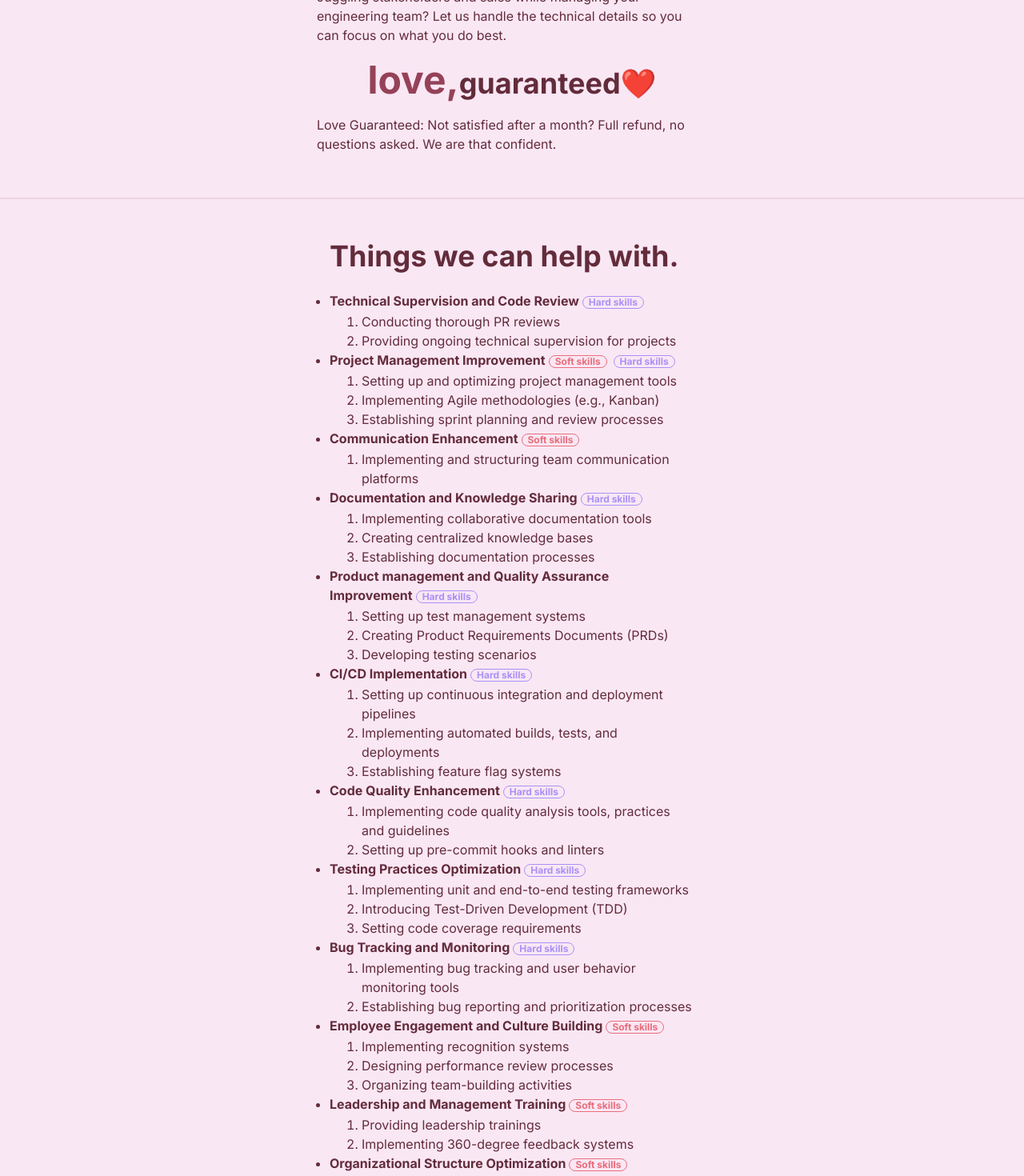
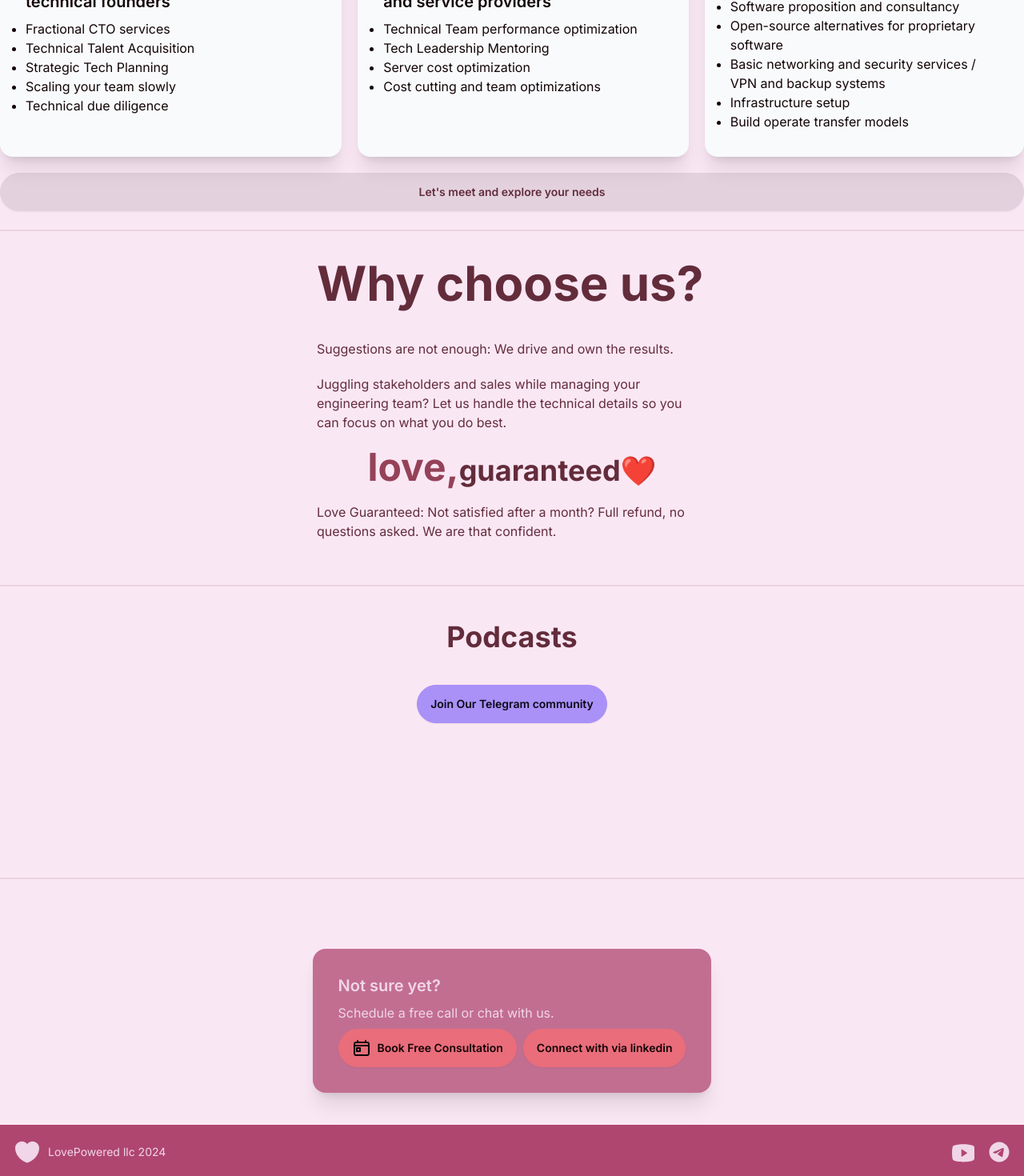
Before and after one commit to shekspir55/consultancy, a Next.js app: page / in a window 1280 px wide. Shown: the part 1020-2490 px from the top of the page at 80% size. Built offline with nearby package versions, Linux system fonts and the light colour scheme; grey boxes are pictures that could not be loaded.

Commit message:
Our services section added

```diff
--- a/src/app/common/what-we-do.tsx
+++ b/src/app/common/what-we-do.tsx
@@ -41,11 +41,11 @@ export default function WhatWeDo() {
   return (
     <div className="text-primary md:text-7xl text-5xl font-bold align-bottom flex items-end justify-center mb-5 min-h-[4lh]">
       <span className="h-30">
-        We will help you <br /> <div className="min-h-[2lh]">{field}</div>
+        You need <br /> <div className="min-h-[2lh]">{field}</div>
       </span>
       {fields.map((field) => (
         <div className="hidden">
-          We will help you <br /> {field}{" "}
+          You need <br /> {field}{" "}
         </div>
       ))}
     </div>
--- a/src/app/page.tsx
+++ b/src/app/page.tsx
@@ -157,7 +157,68 @@ export default function Home() {
         </div>
       </div>
       <div className="divider"></div>
-      <div className=" bg-base-100">
+      <div className="flex justify-center">
+        <div className="container">
+          <h2 className="text-5xl md:text-6xl font-bold mb-10 text-center">
+            Our services
+          </h2>
+          <div className="flex flex-col lg:flex-row justify-around lg:space-x-5 space-x-0 space-y-5 lg:space-y-0 mb-5">
+            <div className="card bg-slate-50 text-primary-content w-30 shadow-xl">
+              <div className="card-body">
+                <h2 className="card-title">
+                  Startups: non technical and for technical founders
+                  <div className="badge badge-secondary">NEW</div>
+                </h2>
+                <ul className="list-disc">
+                  <li>Fractional CTO services</li>
+                  <li>Technical Talent Acquisition</li>
+                  <li>Strategic Tech Planning</li>
+                  <li>Scaling your team slowly</li>
+                  <li>Technical due diligence</li>
+                </ul>
+              </div>
+            </div>
+            <div className="card bg-slate-50 text-primary-content w-30 shadow-xl">
+              <div className="card-body">
+                <h2 className="card-title">
+                  Software development agencies and service providers
+                </h2>
+                <ul className="list-disc">
+                  <li>Technical Team performance optimization</li>
+                  <li>Tech Leadership Mentoring</li>
+                  <li>Server cost optimization</li>
+                  <li>Cost cutting and team optimizations</li>
+                </ul>
+              </div>
+            </div>
+            <div className="card bg-slate-50 text-primary-content w-30 shadow-xl">
+              <div className="card-body">
+                <h2 className="card-title">Non technical companies</h2>
+                <ul className="list-disc">
+                  <li>Software proposition and consultancy</li>
+                  <li>Open-source alternatives for proprietary software</li>
+                  <li>
+                    Basic networking and security services / VPN and backup
+                    systems
+                  </li>
+                  <li>Infrastructure setup</li>
+                  <li>Build operate transfer models</li>
+                </ul>
+              </div>
+            </div>
+          </div>
+          <a
+            className="btn btn-block"
+            target="_blank"
+            href="https://cal.com/ruben-pbl/"
+          >
+            Let's meet and explore your needs
+          </a>
+        </div>
+      </div>
+
+      <div className="divider"></div>
+      <div className="bg-base-100">
         <div className="max-w-lg mx-auto">
           <div className="container p-3">
             <h2 className="text-5xl md:text-6xl font-bold mb-10">
@@ -247,136 +308,9 @@ export default function Home() {
         </div>
       </div>
       <div className="divider"></div>
-      <div className=" bg-base-100 min-h-screen">
-        <div className="flex justify-center">
-          <div className="max-w-lg p-7">
-            <h2 className="text-4xl font-bold">Things we can help with.</h2>
-            <br />
-            <ul className="list-disc font-bold">
-              <li>
-                Technical Supervision and Code Review
-                <HardBadge />
-                <ul className="list-decimal ml-10 font-normal">
-                  <li>Conducting thorough PR reviews</li>
-                  <li>Providing ongoing technical supervision for projects</li>
-                </ul>
-              </li>
-              <li>
-                Project Management Improvement
-                <SoftBadge />
-                <HardBadge />
-                <ul className="list-decimal ml-10 font-normal">
-                  <li>Setting up and optimizing project management tools</li>
-                  <li>Implementing Agile methodologies (e.g., Kanban)</li>
-                  <li>Establishing sprint planning and review processes</li>
-                </ul>
-              </li>
-              <li>
-                Communication Enhancement
-                <SoftBadge />
-                <ul className="list-decimal ml-10 font-normal">
-                  <li>
-                    Implementing and structuring team communication platforms
-                  </li>
-                </ul>
-              </li>
-              <li>
-                Documentation and Knowledge Sharing
-                <HardBadge />
-                <ul className="list-decimal ml-10 font-normal">
-                  <li>Implementing collaborative documentation tools</li>
-                  <li>Creating centralized knowledge bases</li>
-                  <li>Establishing documentation processes</li>
-                </ul>
-              </li>
-              <li>
-                Product management and Quality Assurance Improvement
-                <HardBadge />
-                <ul className="list-decimal ml-10 font-normal">
-                  <li>Setting up test management systems</li>
-                  <li>Creating Product Requirements Documents (PRDs)</li>
-                  <li>Developing testing scenarios</li>
-                </ul>
-              </li>
-              <li>
-                CI/CD Implementation
-                <HardBadge />
-                <ul className="list-decimal ml-10 font-normal">
-                  <li>
-                    Setting up continuous integration and deployment pipelines
-                  </li>
-                  <li>Implementing automated builds, tests, and deployments</li>
-                  <li>Establishing feature flag systems</li>
-                </ul>
-              </li>
-              <li>
-                Code Quality Enhancement
-                <HardBadge />
-                <ul className="list-decimal ml-10 font-normal">
-                  <li>
-                    Implementing code quality analysis tools, practices and
-                    guidelines
-                  </li>
-                  <li>Setting up pre-commit hooks and linters</li>
-                </ul>
-              </li>
-              <li>
-                Testing Practices Optimization
-                <HardBadge />
-                <ul className="list-decimal ml-10 font-normal">
-                  <li>Implementing unit and end-to-end testing frameworks</li>
-                  <li>Introducing Test-Driven Development (TDD)</li>
-                  <li>Setting code coverage requirements</li>
-                </ul>
-              </li>
-              <li>
-                Bug Tracking and Monitoring
-                <HardBadge />
-                <ul className="list-decimal ml-10 font-normal">
-                  <li>
-                    Implementing bug tracking and user behavior monitoring tools
-                  </li>
-                  <li>
-                    Establishing bug reporting and prioritization processes
-                  </li>
-                </ul>
-              </li>
-              <li>
-                Employee Engagement and Culture Building
-                <SoftBadge />
-                <ul className="list-decimal ml-10 font-normal">
-                  <li>Implementing recognition systems</li>
-                  <li>Designing performance review processes</li>
-                  <li>Organizing team-building activities</li>
-                </ul>
-              </li>
-              <li>
-                Leadership and Management Training
-                <SoftBadge />
-                <ul className="list-decimal ml-10 font-normal">
-                  <li>Providing leadership trainings</li>
-                  <li>Implementing 360-degree feedback systems</li>
-                </ul>
-              </li>
-              <li>
-                Organizational Structure Optimization
-                <SoftBadge />
-                <ul className="list-decimal ml-10 font-normal">
-                  <li>Defining clear roles and responsibilities</li>
-                  <li>Flattening communication structures</li>
-                  <li>Creating cross-functional teams</li>
-                </ul>
-              </li>
-            </ul>
-          </div>
-        </div>
-      </div>
-      <div className="divider"></div>
       <div className="flex justify-center">
         <div className="flex flex-col">
-          <h2 className="text-4xl font-bold p-5 block text-center">
-            Our case studies
-          </h2>
+          <h2 className="text-4xl font-bold p-5 block text-center">Podcasts</h2>
           <div className="flex justify-center">
             <a
               className="btn btn-secondary m-5"
@@ -458,6 +392,42 @@ export default function Home() {
           </svg>
           <p>LovePowered llc {new Date().getFullYear()}</p>
         </aside>
+        <nav className="grid-flow-col gap-4 md:place-self-center md:justify-self-end">
+          <a
+            href="https://www.youtube.com/@Powered.Podcast"
+            target="_blank"
+            className="link"
+          >
+            <svg
+              width="30"
+              height="30"
+              viewBox="0 0 236 236"
+              xmlns="http://www.w3.org/2000/svg"
+              fillRule="evenodd"
+              clipRule="evenodd"
+              className="fill-current inline"
+            >
+              <path d="M234.33057,69.79736a23.96369,23.96369,0,0,0-14.50489-16.34619C185.55615,40.28223,130.97949,40.39209,128,40.40771c-2.978-.02392-57.55518-.126-91.8252,13.04346A23.96415,23.96415,0,0,0,21.66992,69.79639C19.083,79.72705,16,97.88574,16,128c0,30.11377,3.083,48.27246,5.66943,58.20264a23.96369,23.96369,0,0,0,14.50489,16.34619c32.80615,12.60693,84.22168,13.04541,91.167,13.04541.6206.00049.69678.00049,1.31738,0,6.95069-.00049,58.36231-.43945,91.16651-13.04541a23.96415,23.96415,0,0,0,14.50488-16.34522C236.917,176.273,240,158.11426,240,128,240,97.88623,236.917,79.72754,234.33057,69.79736Zm-72.11182,61.53076-48,32A3.99967,3.99967,0,0,1,108,160V96a3.99968,3.99968,0,0,1,6.21875-3.32813l48,32a3.99979,3.99979,0,0,1,0,6.65625Z" />
+            </svg>
+          </a>
+          <a
+            href="https://t.me/poweredCommunity"
+            target="_blank"
+            className="link"
+          >
+            <svg
+              width="30"
+              height="30"
+              viewBox="0 0 24 24"
+              xmlns="http://www.w3.org/2000/svg"
+              fillRule="evenodd"
+              clipRule="evenodd"
+              className="fill-current inline"
+            >
+              <path d="M22 12C22 17.5228 17.5228 22 12 22C6.47715 22 2 17.5228 2 12C2 6.47715 6.47715 2 12 2C17.5228 2 22 6.47715 22 12ZM12.3583 9.38244C11.3857 9.787 9.44177 10.6243 6.52657 11.8944C6.05318 12.0827 5.8052 12.2669 5.78263 12.4469C5.74448 12.7513 6.12559 12.8711 6.64455 13.0343C6.71515 13.0565 6.78829 13.0795 6.86327 13.1038C7.37385 13.2698 8.06068 13.464 8.41773 13.4717C8.74161 13.4787 9.1031 13.3452 9.50219 13.0711C12.226 11.2325 13.632 10.3032 13.7202 10.2831C13.7825 10.269 13.8688 10.2512 13.9273 10.3032C13.9858 10.3552 13.98 10.4536 13.9738 10.48C13.9361 10.641 12.4401 12.0318 11.6659 12.7515C11.4246 12.9759 11.2534 13.135 11.2184 13.1714C11.14 13.2528 11.0601 13.3298 10.9833 13.4038C10.509 13.8611 10.1532 14.204 11.003 14.764C11.4114 15.0331 11.7381 15.2556 12.0641 15.4776C12.4201 15.7201 12.7752 15.9619 13.2347 16.2631C13.3517 16.3398 13.4635 16.4195 13.5724 16.4971C13.9867 16.7925 14.3589 17.0579 14.8188 17.0155C15.086 16.991 15.362 16.7397 15.5022 15.9903C15.8335 14.2193 16.4847 10.382 16.6352 8.80081C16.6484 8.66228 16.6318 8.48498 16.6185 8.40715C16.6051 8.32932 16.5773 8.21842 16.4761 8.13633C16.3563 8.03911 16.1714 8.01861 16.0886 8.02C15.7125 8.0267 15.1354 8.22735 12.3583 9.38244Z" />{" "}
+            </svg>
+          </a>
+        </nav>
       </footer>
     </div>
   );
```
